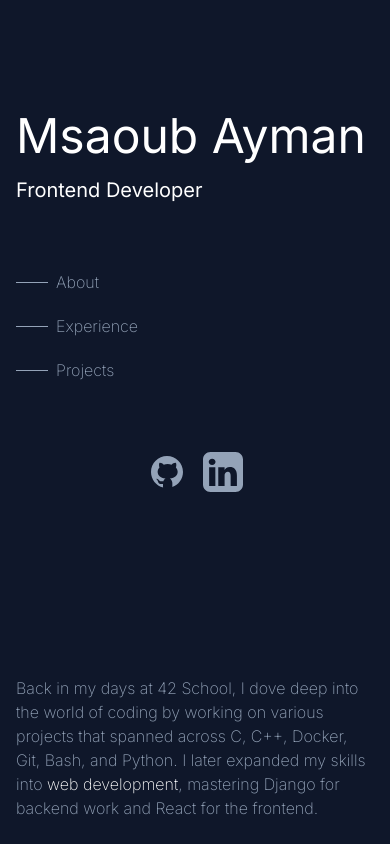
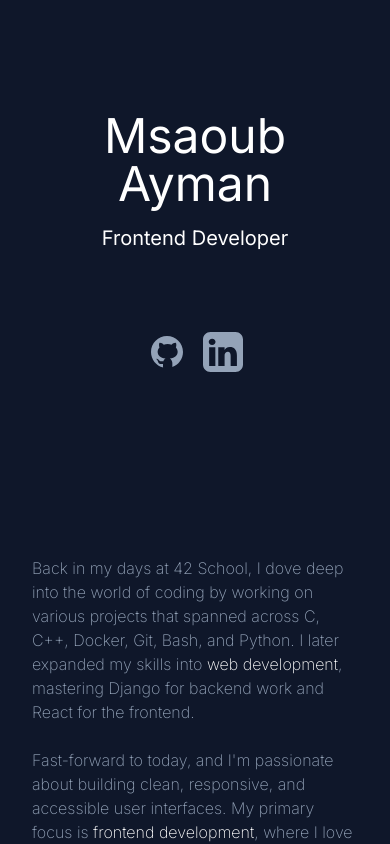
Before and after one commit to msbayman/my_portfolio, a React (Vite) app: page / in a window 390 px wide. Shown: the top 844 px of the page. Built offline with nearby package versions, Linux system fonts and the light colour scheme.

Commit message:
responsive

```diff
--- a/src/App.css
+++ b/src/App.css
@@ -39,8 +39,6 @@
   width: 4rem;
 }
 
-
-
 .path_nav.active .path {
   color: #e2e8f0;
   width: 4rem;
@@ -53,7 +51,6 @@
 
 .path_nav:hover .path {
   color: #e2e8f0;
-
 }
 
 @media (prefers-reduced-motion: reduce) {
@@ -81,13 +78,32 @@
 }
 
 @media (max-width: 1024px) {
-  .box_left, .box_right {
+  .box_left,
+  .box_right {
     width: 100%;
     padding: 1rem;
   }
 
+  /* .mid_box {
+    flex-direction: column;
+    height: auto;
+  }*/
+}
+
+@media (max-width: 768px) {
   .mid_box {
     flex-direction: column;
     height: auto;
   }
+ .mid_box .nav_page  {
+    display: none;
+  }
+  .introduce
+  {
+    text-align: center;
+  }
+  .mid_box
+  {
+    margin: 0 1rem;
+  }
 }
```
